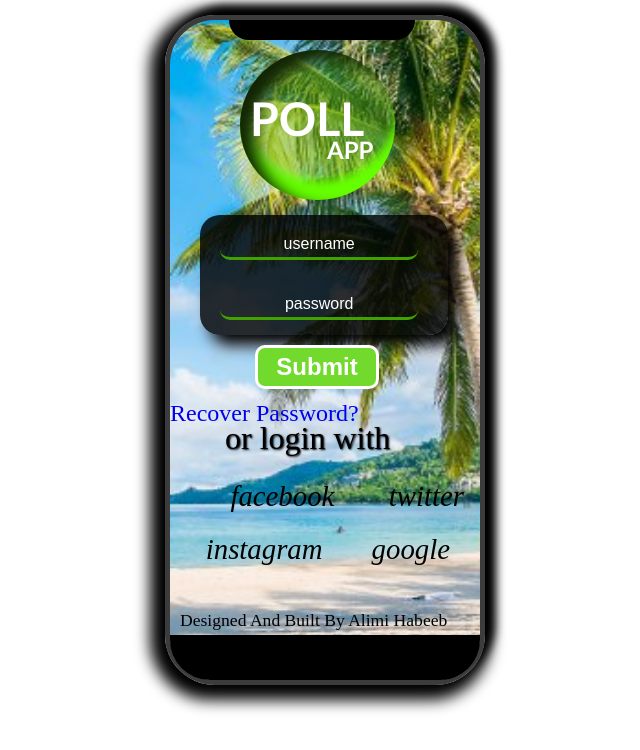
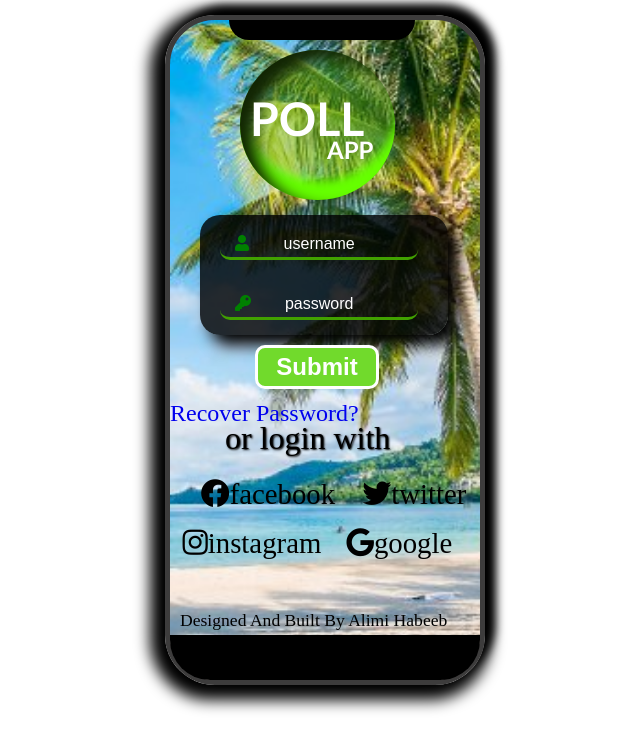
Before and after one commit to oladimeji64/loginpollapp, a plain HTML site: page index.html in a window 1280 px wide. Shown: the whole page, without its empty margins (315-955 px from the left). Drawn offline with Linux system fonts and the light colour scheme.

Commit message:
Update index.html

```diff
--- a/index.html
+++ b/index.html
@@ -9,8 +9,7 @@
     <!-- Title of the page -->
     <title>Login App</title>
     <!-- Styles files, links files, icons files etc-->
-    <link rel="stylesheet" href="https://cdnjs.cloudflare.com/ajax/libs/font-awesome/4.7.0/css/font-awesome.min.css">
-
+<link rel="stylesheet" href="https://cdnjs.cloudflare.com/ajax/libs/font-awesome/5.15.2/css/all.min.css" integrity="sha512-HK5fgLBL+xu6dm/Ii3z4xhlSUyZgTT9tuc/hSrtw6uzJOvgRr2a9jyxxT1ely+B+xFAmJKVSTbpM/CuL7qxO8w==" crossorigin="anonymous" />
 
     <link rel="stylesheet" href="./style/style.css">
     <link rel="stylesheet" href="./style/rwx.css">
```
